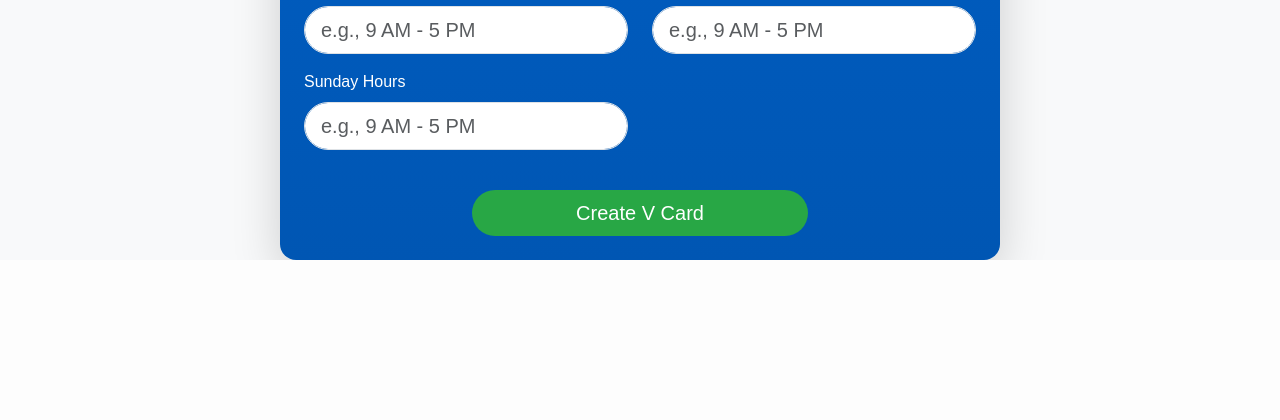
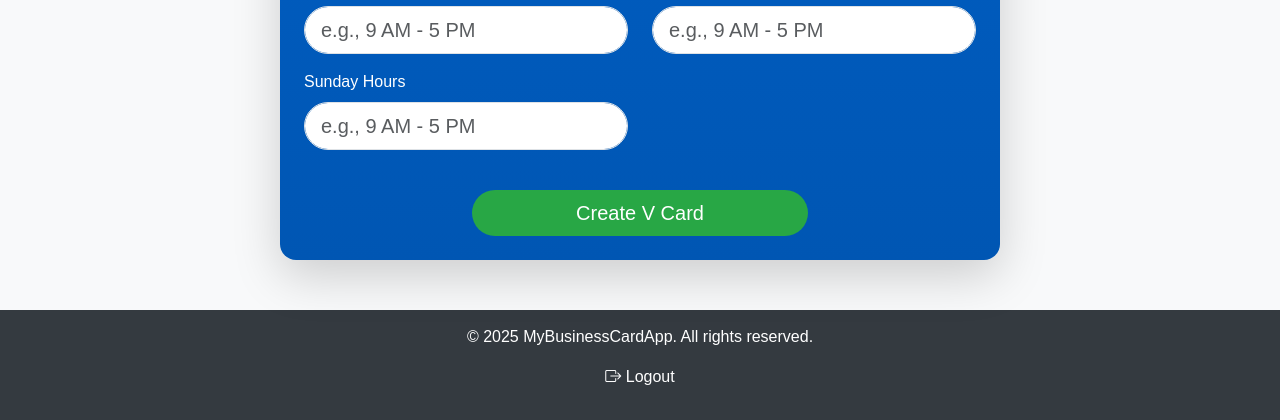
Before and after one commit to shahram8708/MyBusinessCardApp, a Flask app: page /create_vcard in a window 1280 px wide. Shown: the part 2363-2783 px from the top of the page. Before the commit the page ends 2623 px from the top, so only its background shows below. Run offline with Flask 3, Linux system fonts and the light colour scheme; the visitor is signed in with stand-in values (Sample User, id 1); some libraries are stand-ins or nearby versions.

Commit message:
added commit

```diff
--- a/config.py
+++ b/config.py
@@ -1,4 +1,4 @@
 class Config:
     SECRET_KEY = 'MyBusinessCardApp'
-    SQLALCHEMY_DATABASE_URI = 'sqlite:///db.sqlite3'
+    SQLALCHEMY_DATABASE_URI = 'postgresql://mybusinesscardapp_user:P5GgUlAzKN8JNaR3eHsjmQXEOEiRfwOt@dpg-cuea3t1opnds738enjf0-a.singapore-postgres.render.com/mybusinesscardapp'
     SQLALCHEMY_TRACK_MODIFICATIONS = False
--- a/templates/base.html
+++ b/templates/base.html
@@ -44,16 +44,39 @@
             margin-top: 15px;
             font-size: 1rem;
         }
+
+        .footer {
+            background-color: #343a40;
+            color: #ffffff;
+            text-align: center;
+            padding: 15px 0;
+            margin-top: 50px;
+        }
+
+        .footer a {
+            color: #ffffff;
+            text-decoration: none;
+            margin: 0 10px;
+        }
+
+        .footer a:hover {
+            text-decoration: underline;
+        }
     </style>
 </head>
 
 <body>
+
     <nav class="navbar navbar-expand-lg navbar-dark bg-dark">
         <div class="container">
             <a class="navbar-brand" href="{{ url_for('home') }}">
                 <i class="bi bi-house-door"></i> MyBusinessCardApp
             </a>
-            <div class="collapse navbar-collapse">
+            <button class="navbar-toggler" type="button" data-bs-toggle="collapse" data-bs-target="#navbarNav"
+                aria-controls="navbarNav" aria-expanded="false" aria-label="Toggle navigation">
+                <span class="navbar-toggler-icon"></span>
+            </button>
+            <div class="collapse navbar-collapse" id="navbarNav">
                 <ul class="navbar-nav ms-auto">
                     {% if current_user.is_authenticated %}
                     <li class="nav-item">
@@ -78,7 +101,6 @@
         </div>
     </nav>
 
-
     <div class="container mt-4">
         {% with messages = get_flashed_messages(with_categories=true) %}
         {% if messages %}
@@ -94,7 +116,6 @@
         {% endwith %}
     </div>
 
-
     <div class="container mt-5">
         <div class="vcard-container">
             <h3>Your Digital Business Card</h3>
@@ -109,8 +130,20 @@
         {% block content %}{% endblock %}
     </div>
 
+    <footer class="footer">
+        <p>© 2025 MyBusinessCardApp. All rights reserved.</p>
+        <p>
+            {% if not current_user.is_authenticated %}
+            <a href="{{ url_for('login') }}"><i class="bi bi-person-circle"></i> Login</a> |
+            <a href="{{ url_for('register') }}"><i class="bi bi-pencil-square"></i> Register</a>
+            {% else %}
+            <a href="{{ url_for('logout') }}"><i class="bi bi-box-arrow-right"></i> Logout</a>
+            {% endif %}
+        </p>
+    </footer>
 
     <script src="https://cdn.jsdelivr.net/npm/bootstrap@5.3.0/dist/js/bootstrap.bundle.min.js"></script>
+
 </body>
 
 </html>
```
Also changed, not shown: instance/db.sqlite3 (deleted).
